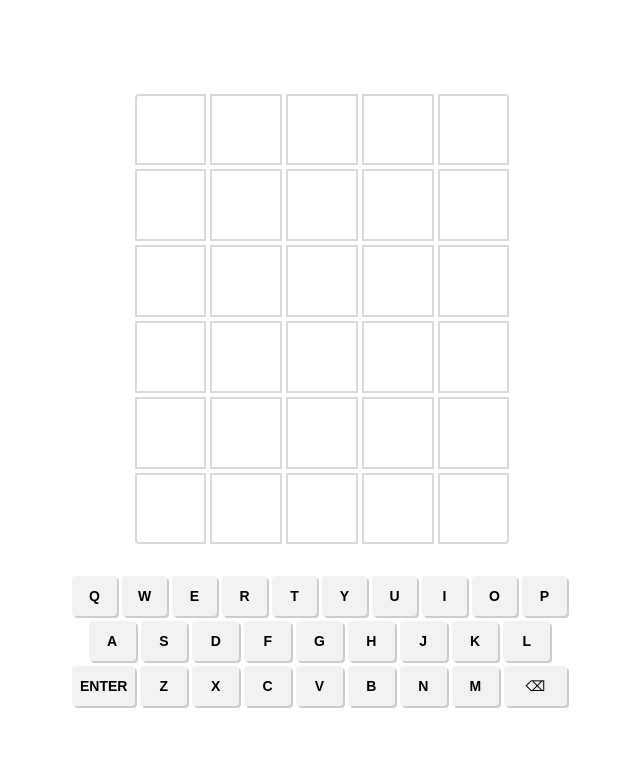
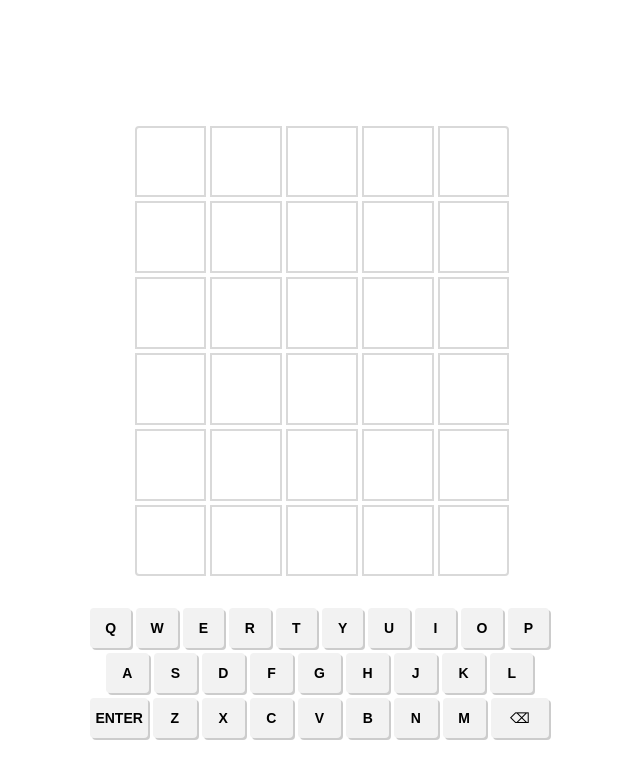
Before and after one commit to KahKitZheng/not-a-wordle, a React (Vite) app: page / in a window 1280 px wide. Shown: the top 778 px of the page, without its empty margins (318-958 px from the left). Built offline with nearby package versions, Linux system fonts and the light colour scheme.

Commit message:
Refactor: Move inline styles to a separate file

```diff
--- /dev/null
+++ b/src/components/App/App.scss
@@ -0,0 +1,18 @@
+.game-wrapper {
+  display: flex;
+  align-items: center;
+  justify-content: center;
+  gap: 2rem;
+  position: relative;
+  height: 100%;
+}
+
+.game-form {
+  display: flex;
+  align-items: center;
+  justify-content: center;
+  flex-direction: column;
+  width: 100%;
+  gap: 2rem;
+  padding: 1rem;
+}
--- a/src/components/App/index.tsx
+++ b/src/components/App/index.tsx
@@ -1,9 +1,10 @@
+import { words } from "../../constants/words";
+import { checkGuess, getNewWord } from "../../utils";
 import { useCallback, useEffect, useState } from "react";
 import GuessGrid from "../Game/GuessGrid/GuessGrid";
 import GameKeyboard from "../Game/GameKeyboard/GameKeyboard";
-import { words } from "../../constants/words";
-import { checkGuess, getNewWord } from "../../utils";
 import GameSummary from "../Game/GameSummary/GameSummary";
+import "./App.scss";
 
 export default function App() {
   const [gameStatus, setGameStatus] = useState<GameStatus>("running");
@@ -134,28 +135,8 @@ export default function App() {
   }, [handleKeyDown]);
 
   return (
-    <main
-      style={{
-        gap: "2rem",
-        position: "relative",
-        height: "100%",
-        display: "flex",
-        alignItems: "center",
-        justifyContent: "center",
-      }}
-    >
-      <form
-        onSubmit={handleSubmit}
-        style={{
-          display: "flex",
-          alignItems: "center",
-          justifyContent: "center",
-          flexDirection: "column",
-          width: "100%",
-          gap: "2rem",
-          padding: "1rem",
-        }}
-      >
+    <main className="game-wrapper">
+      <form onSubmit={handleSubmit} className="game-form">
         <GuessGrid key={`grid-${answer}`} validatedGuesses={validatedGuesses} />
         <GameKeyboard
           key={`keyboard-${answer}`}
```
